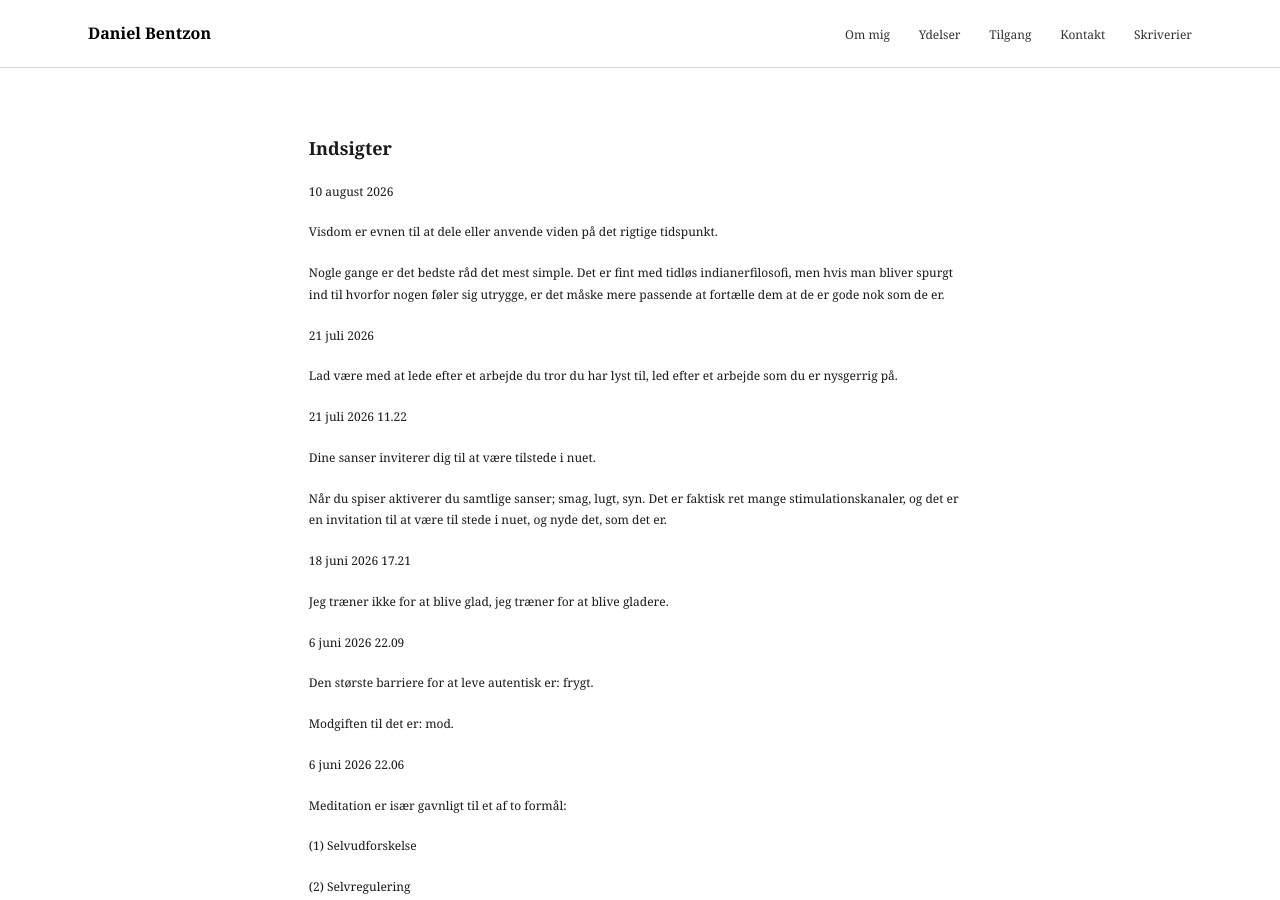
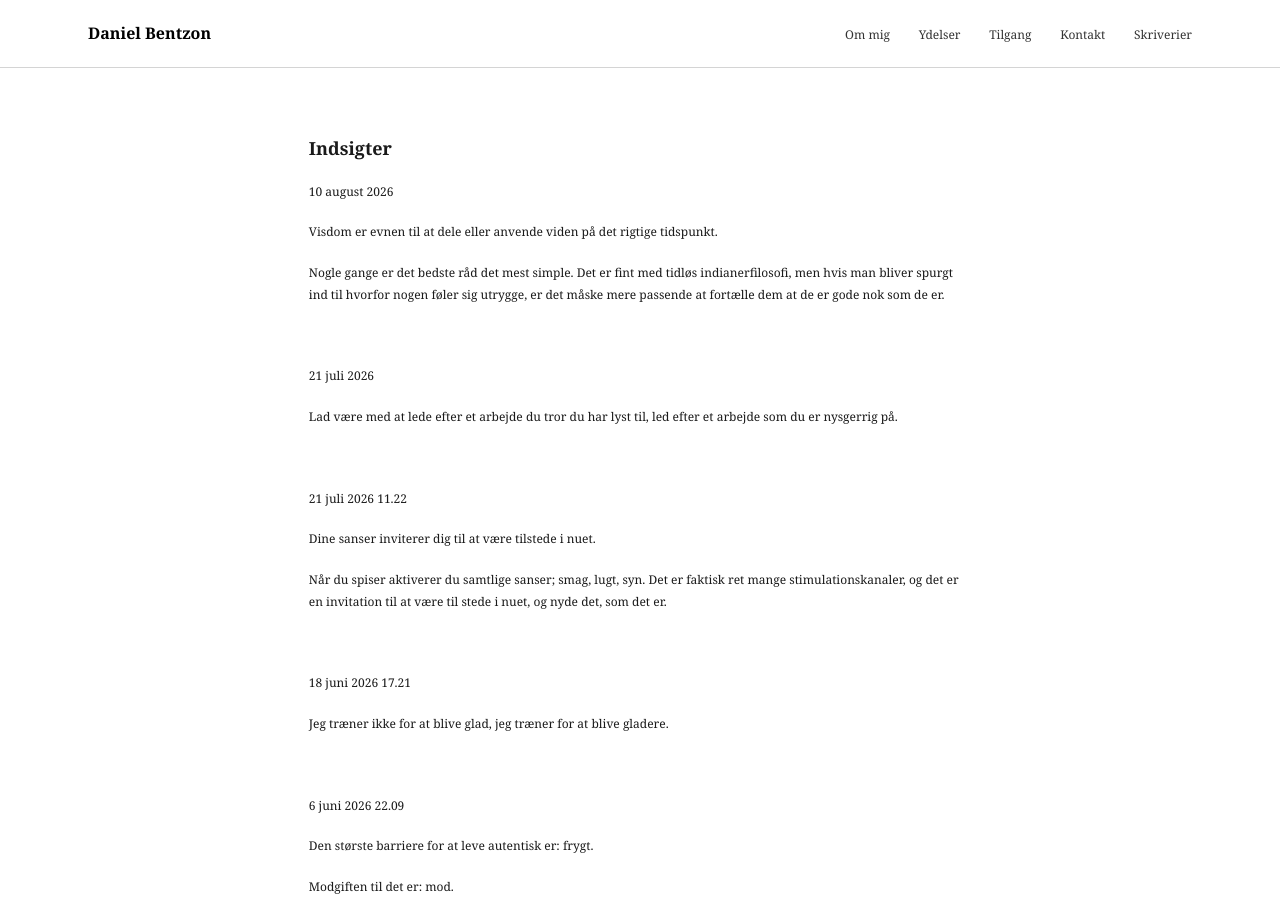
Before and after one commit to danielbentzon/danielbentzon.github.io, a Jekyll site: the page built from _sider/indsigter.md, in a window 1280 px wide and 900 px high. Built offline with Jekyll 4.4.1, drawn with Linux system fonts in a browser that asks for light colours.

Commit message:
Update _sider/indsigter.md (via Pages CMS)

```diff
--- a/_sider/indsigter.md
+++ b/_sider/indsigter.md
@@ -9,12 +9,16 @@ Nogle gange er det bedste råd det mest simple. Det er fint med tidløs indianer
 
 
 
+&nbsp;
+
 21 juli 2026
 
 Lad være med at lede efter et arbejde du tror du har lyst til, led efter et arbejde som du er nysgerrig på.
 
 
 
+&nbsp;
+
 21 juli 2026 11.22
 
 Dine sanser inviterer dig til at være tilstede i nuet.
@@ -23,12 +27,16 @@ Når du spiser aktiverer du samtlige sanser; smag, lugt, syn. Det er faktisk ret
 
 
 
+&nbsp;
+
 18 juni 2026 17.21
 
 Jeg træner ikke for at blive glad, jeg træner for at blive gladere.
 
 
 
+&nbsp;
+
 6 juni 2026 22.09
 
 Den største barriere for at leve autentisk er: frygt.
@@ -37,6 +45,8 @@ Modgiften til det er: mod.
 
 
 
+&nbsp;
+
 6 juni 2026 22.06
 
 Meditation er især gavnligt til et af to formål:
@@ -49,6 +59,8 @@ Det ene er et privilegie, det andet en nødvendighed.
 
 
 
+&nbsp;
+
 6 juni 2026 21.58
 
 At tro man ved hvad man skal, betyder at man ikke ved hvad man skal.
@@ -61,6 +73,8 @@ Gud har en plan, og den behøves man ikke at konkurrere med.
 
 
 
+&nbsp;
+
 18 maj 2026 10.31
 
 Det er skønt at have en stor (nærtbeslægtet) familie, og få nære venner, og mange bekendte, hvis relation man ikke rigtig behøves at pleje.
@@ -69,6 +83,8 @@ Det skaber overskud til at bruge tid på de mennesker som er en del af ens famil
 
 
 
+&nbsp;
+
 27 april 2026 07.59
 
 At arbejde med sig selv og sin indre verden er langt hen ad vejen et valg. Om man vælger at gå i dialog med materialet, fra fx en drøm, eller blot ryste den af sig og komme videre med sin dag, er et bevidst valg.
@@ -79,12 +95,16 @@ Man skal derfor ikke føle sig forpligtet til altid at følge de åbninger som e
 
 
 
+&nbsp;
+
 22 april 2026 09.40
 
 Struktur skaber forudsætning for kreativitet, men kan også begrænse det, især hvis det opsættes præmaturt.
 
 
 
+&nbsp;
+
 14 april 2026 13.36
 
 Vaner ændres ved at skabe de rette betingelser for sig selv.
@@ -93,6 +113,8 @@ Læg i stedet en skønlitterær bog ved din seng, frem for telefonen.
 
 
 
+&nbsp;
+
 13 april 2026 09.36
 
 Det svære er at følge sine egne gode råd.
@@ -101,6 +123,8 @@ En ting er at have fælles værdier, men noget andet er hvordan man udlever dem
 
 
 
+&nbsp;
+
 6 april 2026 12.34
 
 Præcise ordvalg giver mulighed for mere nuanceret og præcist at belyse et emne.
@@ -109,6 +133,8 @@ Det skaber rum for højere kompleksitet uden misforståelse.
 
 
 
+&nbsp;
+
 1 april 2026 10.23
 
 Simpelt, men meningsfyldt.
@@ -119,6 +145,8 @@ Det har været meget tilfredsstillende, dejligt og helende.
 
 
 
+&nbsp;
+
 9 marts 2026 16.43
 
 At være kvalitetsbevidst kan også handle om andet end at købe pæne og solide ting.
@@ -127,6 +155,8 @@ Min kvalitetsbevidsthed udtrykkes i højere grad gennem de indtryk jeg forsøger
 
 
 
+&nbsp;
+
 9 marts 2026 08.46
 
 Det at gå i skole handler i høj grad om at nærme sig det rette input, da det medfører at man mere naturligt kommer med et kvalificeret output.
@@ -137,6 +167,8 @@ Vi har et for stort fokus på output, og vi belønner ikke kritisk sans i særli
 
 
 
+&nbsp;
+
 1 marts 2026 20.26
 
 Der følger en stor ro i erkendelsen af at alt er øjeblikkelig foranderligt.
@@ -144,6 +176,8 @@ Der følger en stor ro i erkendelsen af at alt er øjeblikkelig foranderligt.
 En svær følelse i dag, har et andet udtryk i morgen. Ingen tilstande er permanente.
 
 
+
+&nbsp;
 
 18 februar 2026 15.16
 
```
